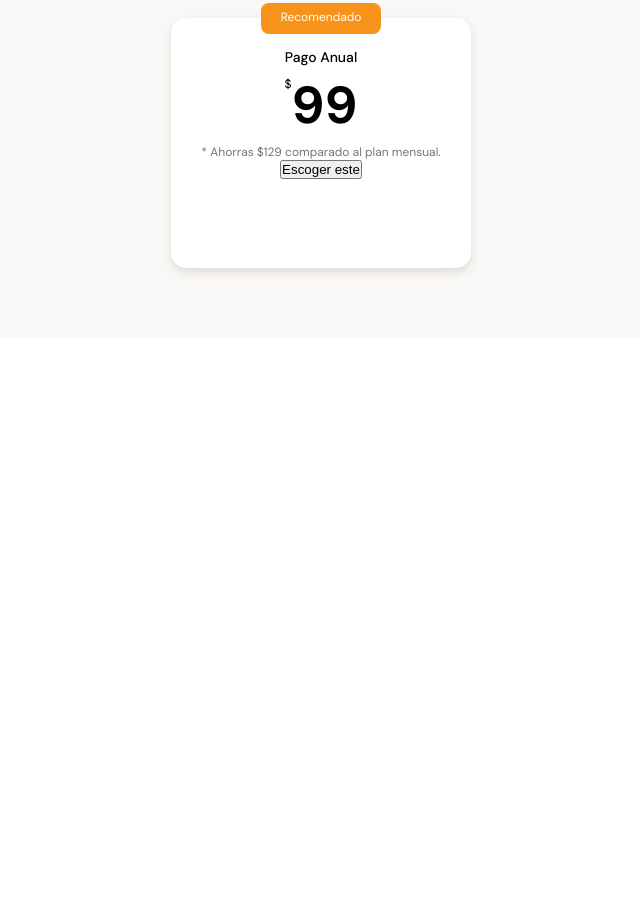
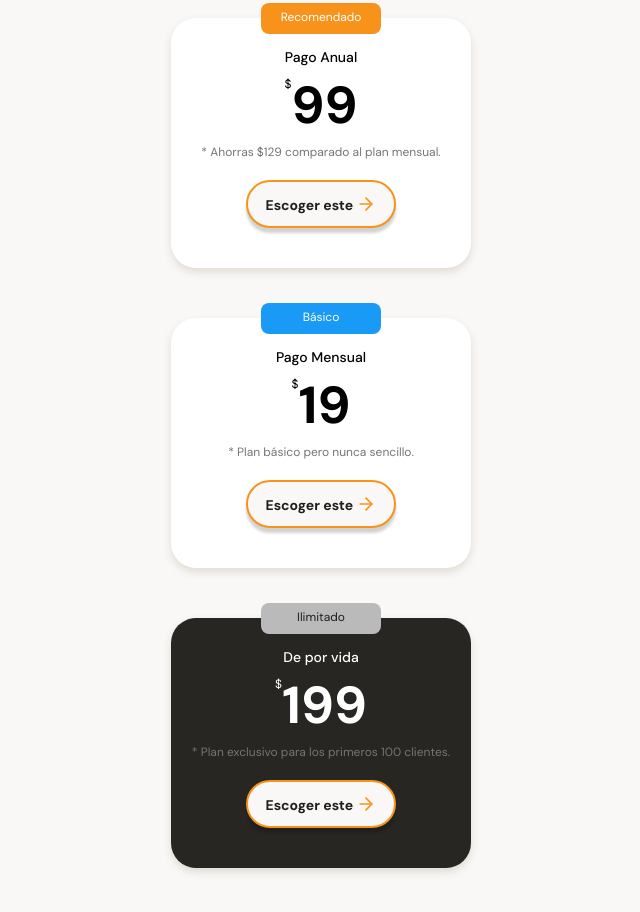
Before and after one commit to zayelmech/CursoMobileFirst, a plain HTML site: page index.html in a window 1280 px wide. Shown: the part 2906-3818 px from the top of the page, without its empty margins (319-959 px from the left). Before the commit the page ends 3244 px from the top, so only its background shows below. Drawn offline with Linux system fonts and the light colour scheme.

Commit message:
Aplicando estilos al boton de call to action y creando las dos tarjetas restantes Unlimited y basico clase #26

```diff
--- a/index.html
+++ b/index.html
@@ -136,11 +136,32 @@
             </div>
             <section class="plans-container--slider">
                 <article class="plans-container--card">
-                    <p class="recommended">Recomendado</p>
+                    <p class="plan-type recommended">Recomendado</p>
                     <div class="plan-info-container">
                         <h3 class="plan-card--title">Pago Anual</h3>
                         <p class="plan-card--price"><span>$</span>99</p>
                         <p class="plan-card--saving">* Ahorras $129 comparado al plan mensual.</p>
+                        <button class="plan-card--ca">Escoger este <span></span></button>
+                    </div>
+                </article>
+
+                <article class="plans-container--card">
+                    <p class="plan-type basico">Básico</p>
+                    <div class="plan-info-container">
+                        <h3 class="plan-card--title">Pago Mensual</h3>
+                        <p class="plan-card--price"><span>$</span>19</p>
+                        <p class="plan-card--saving">* Plan básico pero nunca sencillo.</p>
+                        <button class="plan-card--ca">Escoger este <span></span></button>
+                    </div>
+                </article>
+
+
+                <article class="plans-container--card unlimited-plan">
+                    <p class="plan-type elmeromero">Ilimitado</p>
+                    <div class="plan-info-container">
+                        <h3 class="plan-card--title" style="color: white;">De por vida</h3>
+                        <p class="plan-card--price" style="color: white;"><span>$</span>199</p>
+                        <p class="plan-card--saving">* Plan exclusivo para los primeros 100 clientes.</p>
                         <button class="plan-card--ca">Escoger este <span></span></button>
                     </div>
                 </article>
--- a/styles.css
+++ b/styles.css
@@ -429,11 +429,15 @@ main {
     margin: 50px auto 0;
     padding: 0 15px;
     background-color: var(--just-white);
-    border-radius: 15px;
+    border-radius: 25px;
     box-shadow: 0 4px 8px rgba(89, 73, 30, 0.16);
 }
 
-.recommended {
+.unlimited-plan {
+    background-color: var(--warm-black);
+}
+
+.plan-type {
     position: absolute;
     width: 120px;
     height: 31px;
@@ -441,9 +445,21 @@ main {
     left: calc(50% - 60px);
     font-size: 1.2rem;
     padding: 6px;
-    background-color: var(--bitcoin-orange);
     border-radius: 8px;
     color: var(--just-white);
+}
+
+.recommended {
+    background-color: var(--bitcoin-orange);
+}
+
+.basico {
+    background-color: var(--secondary-blue);
+}
+
+.elmeromero {
+    background-color: var(--grey);
+    color: var(--black);
 }
 
 .plan-card--title {
@@ -472,3 +488,29 @@ main {
     font-size: 1.2rem;
     color: #757575;
 }
+
+.plan-card--ca {
+    width: 150px;
+    height: 48px;
+    margin-top: 20px;
+    background-color: #faf8f7;
+    border: 2px solid var(--bitcoin-orange);
+    border-radius: 25px;
+    box-shadow: 0 5px 3px rgba(0, 0, 0, 0.18);
+    font-family: "DM Sans", sans-serif;
+    font-size: 1.4rem;
+    font-weight: bold;
+    line-height: 1.8rem;
+    color: var(--black);
+}
+
+.plan-card--ca span {
+    display: inline-block;
+    width: 20px;
+    height: 20px;
+    background-image: url('./assets/icons/orange-right-arrow.svg');
+    background-size: cover;
+    background-position: center;
+    background-repeat: no-repeat;
+    vertical-align: text-bottom;
+}
```
